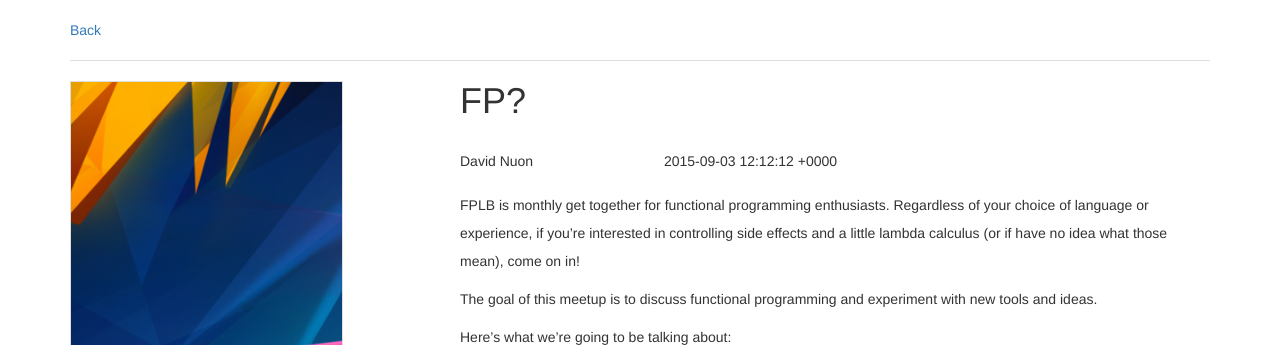
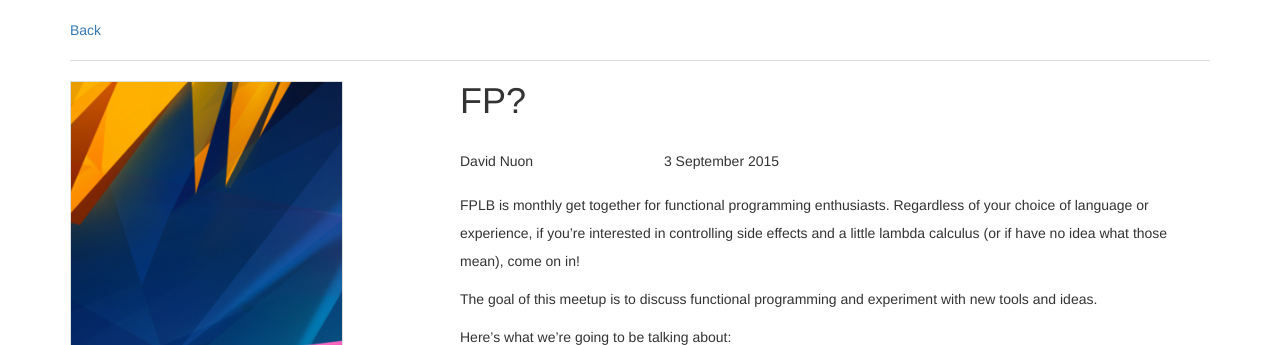
Before and after one commit to fplb/fplb.github.io, a Jekyll site: the page built from _posts/2015-09-03-first.markdown, in a window 1280 px wide. Shown: the top 345 px of the page. Built offline with Jekyll 4.4.1, drawn with Linux system fonts in a browser that asks for light colours; Markdown is read by kramdown in place of the engine named in the settings.

Commit message:
Added date filter in event page

```diff
--- a/_layouts/event.html
+++ b/_layouts/event.html
@@ -51,7 +51,7 @@
                     </span>
 
                     <span class="date">
-                        {{ page.date }}
+                        {{ page.date | date: "%-d %B %Y" }}
                     </span>
                 </div>
 
```
Also changed, not shown: 3 other files.
